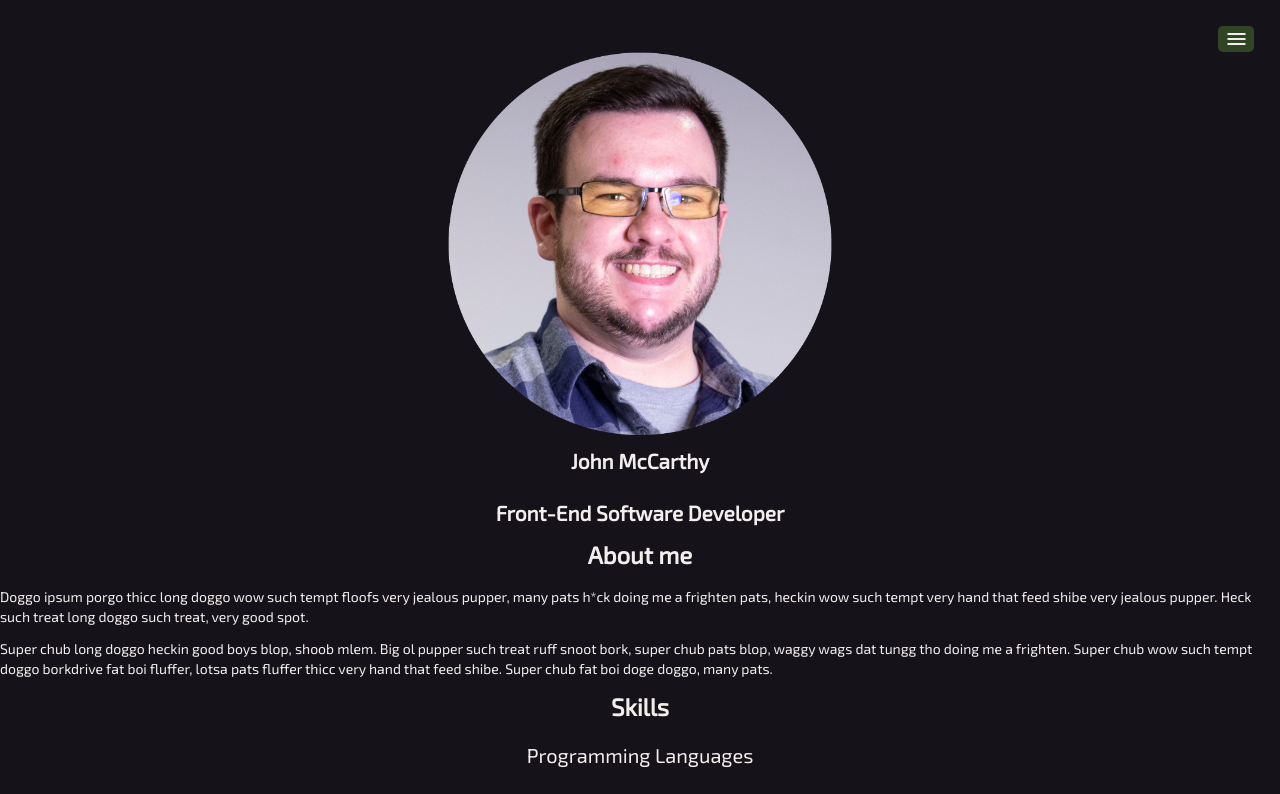
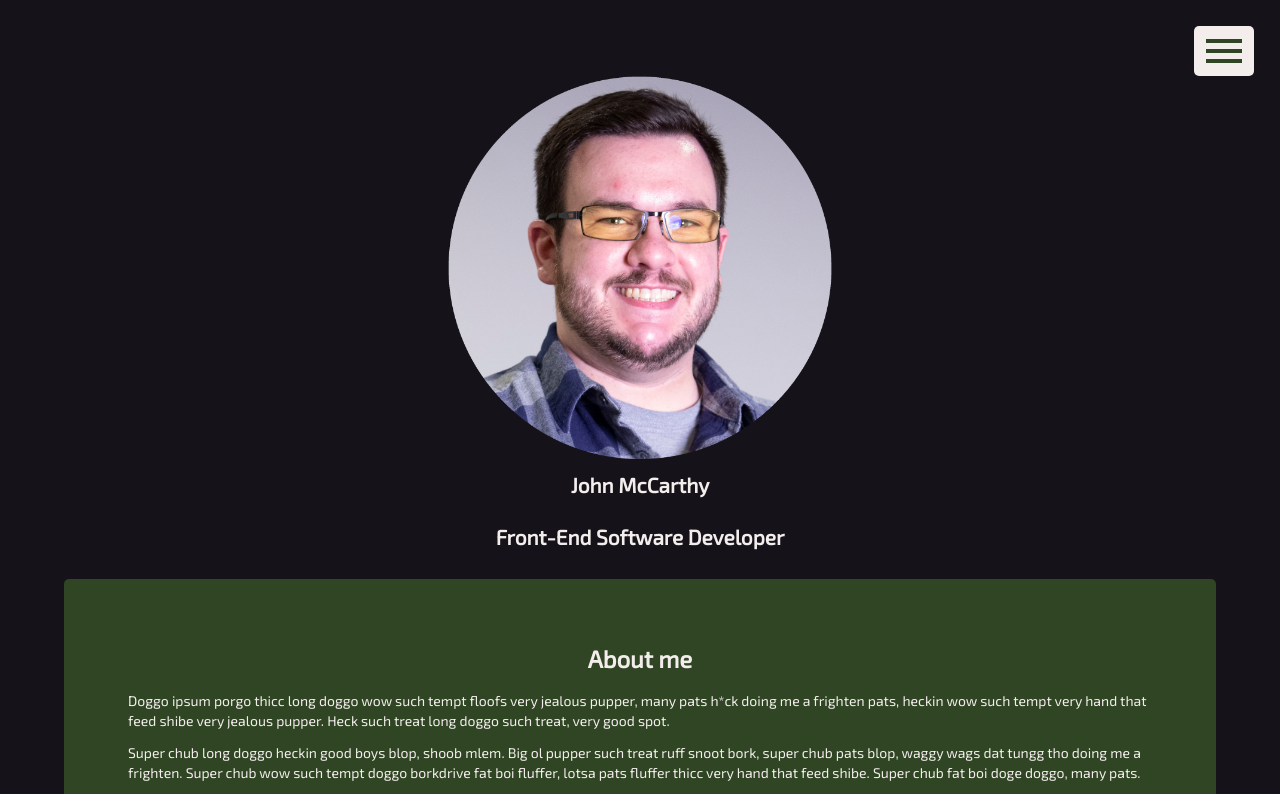
Before and after one commit to wayaway-jtm/portfolio-site, an Angular app: page / in a window 1280 px wide. Shown: the top 794 px of the page. Built offline with nearby package versions, Linux system fonts and the light colour scheme.

Commit message:
formatting

```diff
--- a/src/app/app.component.css
+++ b/src/app/app.component.css
@@ -8,8 +8,8 @@
 }
 
 #btn-menu {
-    background-color: #2f4523;
-    color: #f3edec;
+    background-color: #f3edec;
+    color: #2f4523;
     margin-top: 2vw;
     margin-right: 2vw;
     display: flex;
--- a/src/app/app.component.html
+++ b/src/app/app.component.html
@@ -1,6 +1,6 @@
 <div id="static-header">
     <button mat-icon-button [matMenuTriggerFor]="menu" id="btn-menu">
-        <mat-icon>menu</mat-icon>
+        <img src="../assets/menu-white-48dp/1x/baseline_menu_green_48dp.png" alt="Green menu icon">
     </button>
     <mat-menu #menu="matMenu" class="menuPanel">
         <a mat-menu-item [routerLink]="['home']" routerLinkActive="router-link-active">
--- a/src/styles.css
+++ b/src/styles.css
@@ -7,7 +7,7 @@ green: #2f4523
 black: #151319
 */
 
-
+/* ~~~~~ index.html styles ~~~~~ */
 * {
     box-sizing: border-box;
     font-family: 'Exo 2', "Helvetica Neue", sans-serif;
@@ -24,7 +24,34 @@ body {
     margin: 0;
 }
 
+/* ~~~~~ General styles ~~~~~ */
+
 button {
     border: none;
     border-radius: 5px;
 }
+
+p.last {
+    margin: 0;
+}
+
+/* ~~~~~ Routes ~~~~~ */
+.route-content-wrapper {
+    display: flex;
+    flex-direction: column;
+    align-items: center;
+    padding: 0 5vw;
+}
+
+/* ~~~~~
+    "Cards"
+(display sections)
+    ~~~~~ */
+.card {
+    background-color: #2f4523;
+    color: #f3edec;
+    padding: 5vw;
+    width: 100%;
+    margin: 2vh 0;
+    border-radius: 5px;
+}
```
